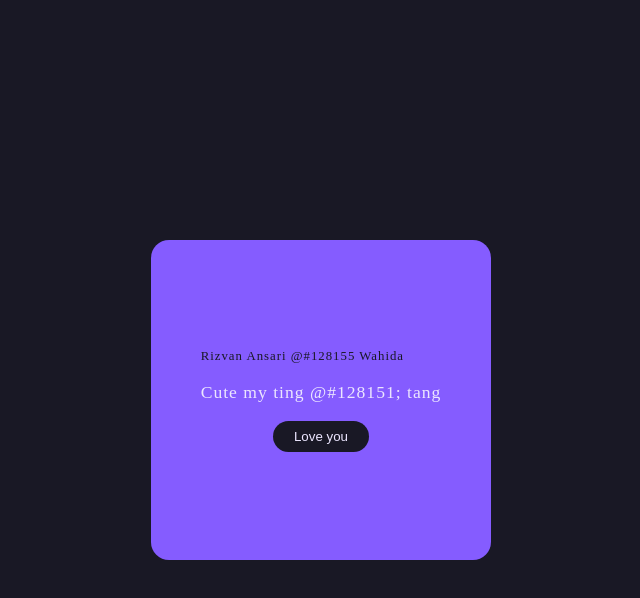
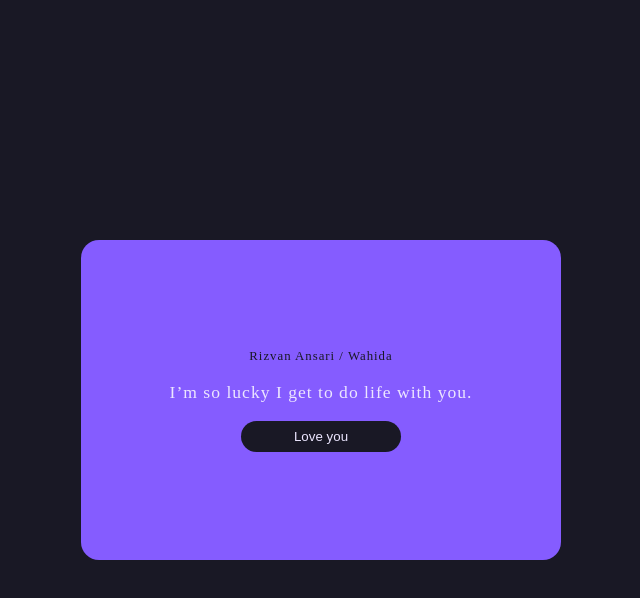
Before and after one commit to afaiz-space/ansari, a plain HTML site: page index.html in a window 1280 px wide. Both pictures are taken after a click on the element 640 px from the left and 470 px from the top of the page. Shown: the whole page, without its empty margins (319-959 px from the left). Drawn offline with Linux system fonts and the light colour scheme.

Commit message:
some changes

```diff
--- a/index.html
+++ b/index.html
@@ -70,6 +70,7 @@
         display: none;
         /* border: 2px solid red; */
         /* width: calc(100wh - 40rem); */
+        width: 30rem;
         padding: 0 50px;
         height: 20rem;
         position: absolute;
@@ -94,12 +95,12 @@
         letter-spacing: 1px;
       }
       p:nth-of-type(1){
-          align-self: flex-start;
+          /* align-self: flex-start; */
           font-size: .8rem;
           color: hsl(245, 21%, 12%);
       }
       .btn{
-          width: 40%;
+          width: 10rem;
           padding: 8px 0;
           border-radius: 30px;
           border: none;
@@ -141,8 +142,8 @@
     </main>
     <section class="card" id="model">
         <div class="card-content">
-            <p><span>Rizvan Ansari</span> @#128155 <span>Wahida</span></p>
-      <p>Cute my ting @#128151; tang</p>
+            <p><span>Rizvan Ansari</span> / <span>Wahida</span></p>
+      <p>I’m so lucky I get to do life with you.</p>
       <button class="btn" id="ok">Love you</button>
     </div>
     </section>
```
